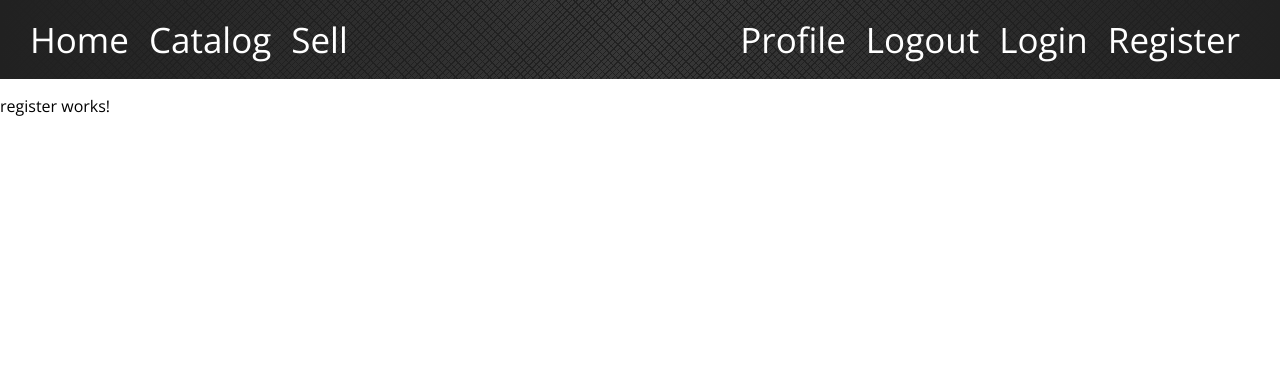
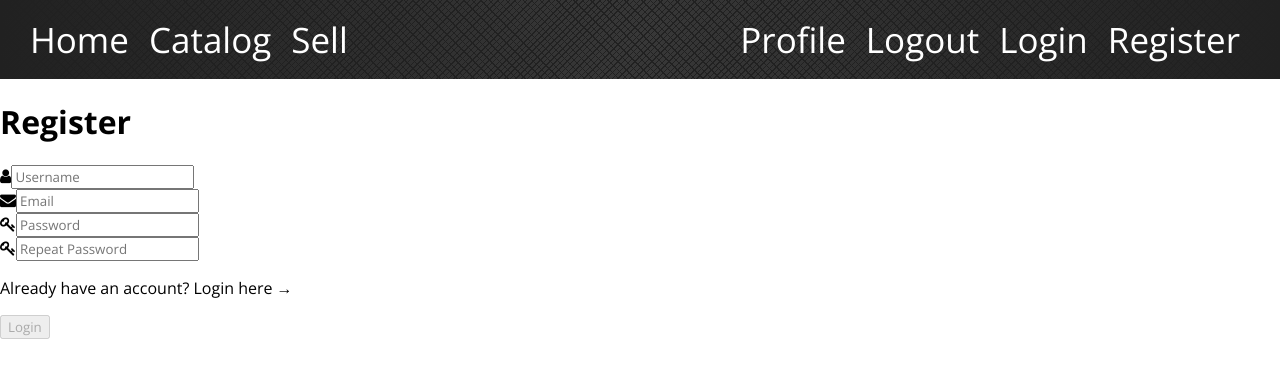
Before and after one commit to georgi-georgiev95/Second-Shift-Auto, an Angular app in the folder client/: page /users/register in a window 1280 px wide. Shown: the top 378 px of the page. Built offline with nearby package versions, Linux system fonts and the light colour scheme.

Commit message:
Add register form's HTML

```diff
--- a/client/src/app/features/authentication/register/register.component.html
+++ b/client/src/app/features/authentication/register/register.component.html
@@ -1 +1,107 @@
-<p>register works!</p>
+<div class="container">
+  <div class="content">
+    <form [formGroup]="registerForm" (ngSubmit)="registerUser()">
+      <h1>Register</h1>
+      <div class="row">
+        <i class="fa fa-user icon"></i>
+        <input
+          type="username"
+          id="username"
+          placeholder="Username"
+          formControlName="username"
+          autocomplete="username"
+        />
+      </div>
+
+      <ng-container *ngIf="registerForm.get('username')?.touched">
+        <p class="error" *ngIf="registerForm.get('username')?.errors?.['required']">
+          Username is required!
+        </p>
+        <p class="error" *ngIf="registerForm.get('username')?.errors?.['minlength']">
+          Username's length should not be less than
+          {{registerForm.get('username')?.errors?.['minlength'].requiredLength}}
+          characters!
+        </p>
+      </ng-container>
+
+      <div class="row">
+        <i class="fa fa-envelope icon"></i>
+        <input
+          type="email"
+          id="email"
+          placeholder="Email"
+          formControlName="email"
+          autocomplete="email"
+        />
+      </div>
+
+      <ng-container *ngIf="registerForm.get('email')?.touched">
+        <p class="error" *ngIf="registerForm.get('email')?.errors?.['required']">
+          Email is required!
+        </p>
+        <p class="error" *ngIf="registerForm.get('email')?.errors?.['email']">
+          Email is not valid!
+        </p>
+      </ng-container>
+
+      <ng-container formGroupName="passGroup">
+        <div class="row">
+          <i class="fa fa-key icon"></i>
+          <input
+            type="password"
+            id="password"
+            placeholder="Password"
+            formControlName="password"
+          />
+        </div>
+
+        <ng-container *ngIf="registerForm.get('passGroup')?.get('password')?.touched">
+          <p
+            class="error"
+            *ngIf="registerForm.get('passGroup')?.get('password')?.errors?.['required']"
+          >
+            Password is required!
+          </p>
+          <p
+            class="error"
+            *ngIf="registerForm.get('passGroup')?.get('password')?.errors?.['minlength']"
+          >
+            Password must be at least
+            {{registerForm.get('passGroup')?.get('password')?.errors?.['minlength'].requiredLength}}
+            characters!
+          </p>
+        </ng-container>
+
+        <div class="row">
+          <i class="fa fa-key icon"></i>
+          <input
+            type="password"
+            id="re-password"
+            placeholder="Repeat Password"
+            formControlName="rePassword"
+          />
+        </div>
+
+        <ng-container *ngIf="registerForm.get('passGroup')?.get('rePassword')?.touched">
+          <p
+            class="error"
+            *ngIf="
+          registerForm.get('passGroup')?.errors?.['matchPasswordsValidator']"
+          >
+            Repeat Password does not match password!
+          </p>
+        </ng-container>
+      </ng-container>
+
+      <div class="row">
+        <p routerLink="/users/login">
+          Already have an account? Login here &rarr;
+        </p>
+      </div>
+
+      <button
+      [disabled]="registerForm.invalid"
+      >Login</button>
+    </form>
+  </div>
+</div>
```
